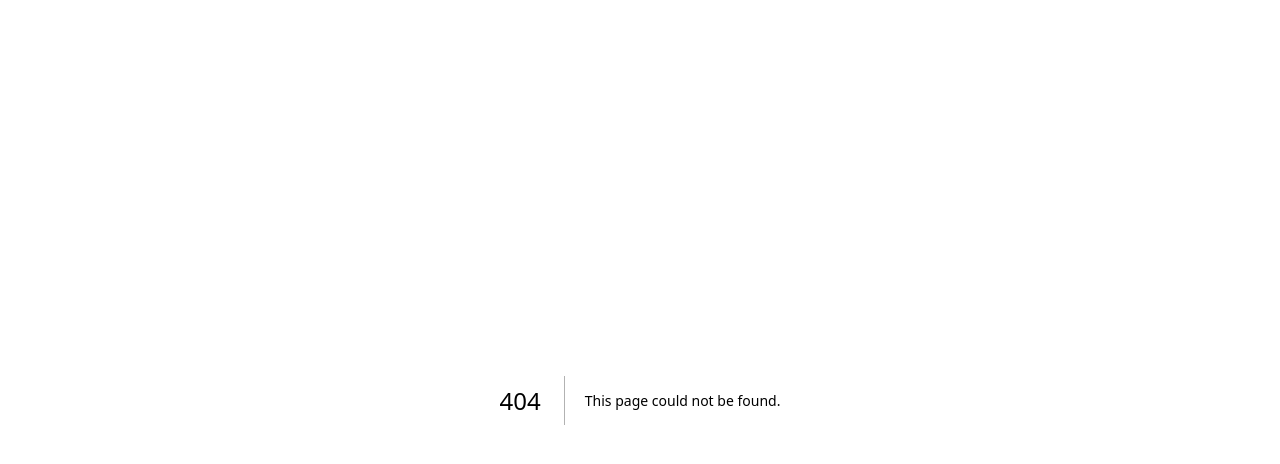
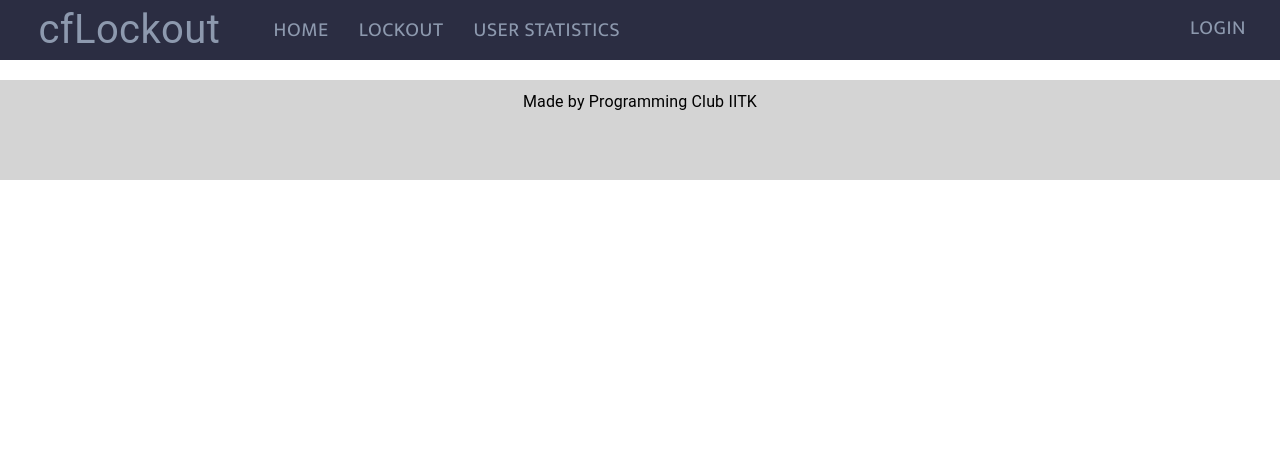
Before and after one commit to ShivamIITK21/cflockout-frontend, a Next.js app: page /lockout/1 in a window 1280 px wide. Before the commit this address had no page. Shown: the top 464 px of the page. Built offline with nearby package versions, Linux system fonts and the light colour scheme.

Commit message:
created-lockout-page

```diff
--- a/components/Header.js
+++ b/components/Header.js
@@ -73,7 +73,7 @@ export default function Header() {
                             },
                         }}
                         onClick={() => {
-                            router.push("./");
+                            router.push("/");
                         }}
                     >
                         Home
@@ -92,7 +92,7 @@ export default function Header() {
                             },
                         }}
                         onClick={() => {
-                            router.push("./lockout");
+                            router.push("/lockout");
                         }}
                     >
                         Lockout
@@ -111,7 +111,7 @@ export default function Header() {
                             },
                         }}
                         onClick={() => {
-                            router.push("./lockout");
+                            router.push("/lockout");
                         }}
                     >
                         User Statistics
--- /dev/null
+++ b/pages/lockout/[id].js
@@ -0,0 +1,18 @@
+import { useRouter } from "next/router";
+import Header from "../../components/Header";
+import Footer from "../../components/Footer";
+
+
+export default function Lockout(){
+
+    const router = useRouter();
+    const { id } = router.query;
+
+    return (
+        <div>
+            <Header />
+
+            <Footer />
+        </div>
+    )
+}
--- a/pages/lockout.js
+++ b/pages/lockout/index.js
@@ -1,6 +1,6 @@
 import { Box, Typography, Button } from "@mui/material";
 import { createTheme, ThemeProvider } from "@mui/material/styles";
-import Header from "../components/Header";
+import Header from "../../components/Header";
 import { useRouter } from "next/router";
 
 
@@ -25,7 +25,7 @@ export default function Lockout() {
 
             <Button
                 variant="contained"
-                onClick={() => {router.push("./newLockout")}}
+                onClick={() => {router.push("./lockout/newLockout")}}
                 sx={{
                     backgroundColor: "#38b000",
                     marginLeft: "40px",
```
Also changed, not shown: pages/lockout/newLockout.js (renamed from pages/newLockout.js, +5 -6 lines).
